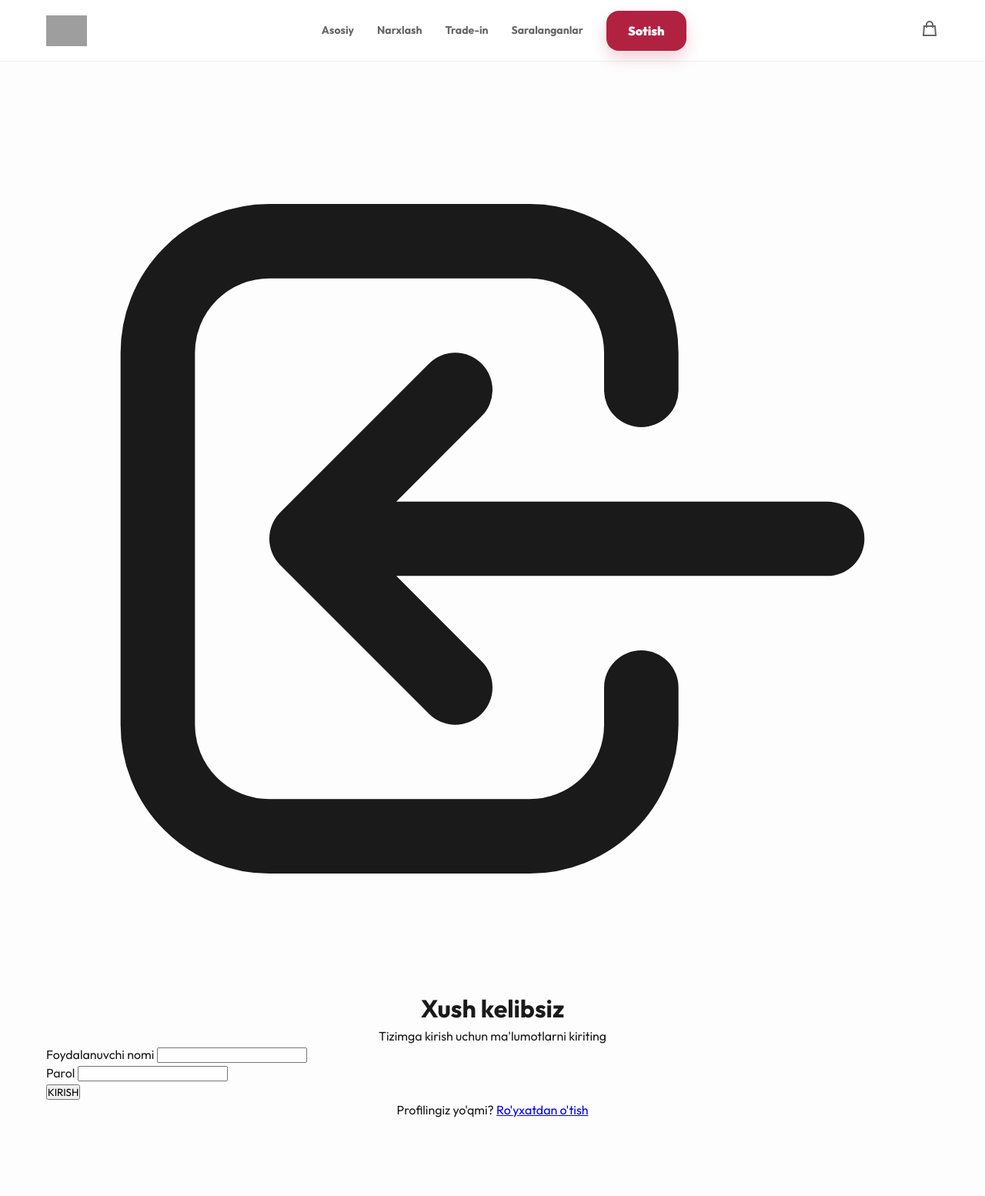
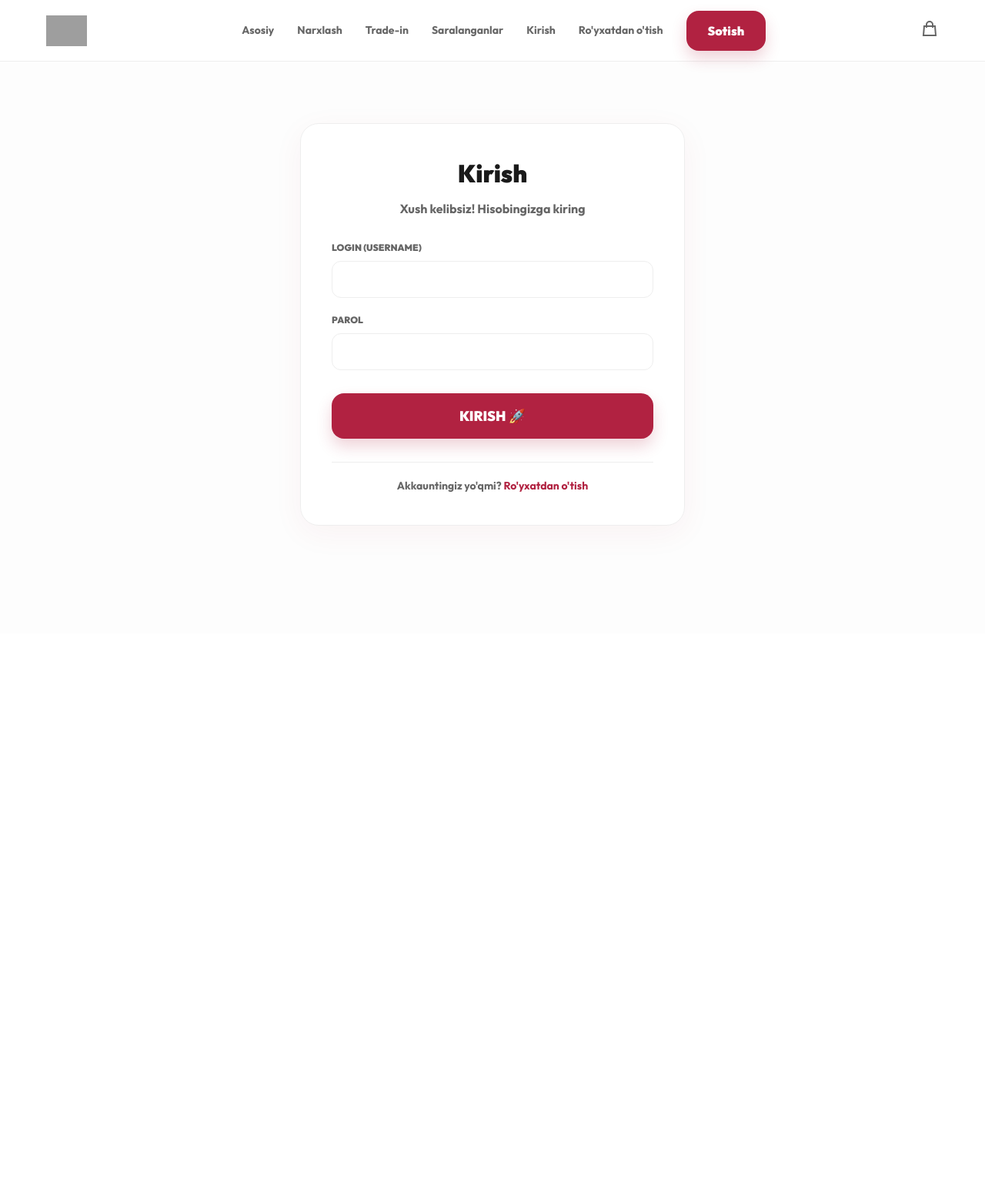
Before and after one commit to Ulugbek12-developer/markab1, a Django app: page /login/ in a window 1280 px wide. Shown: the whole page at 77% size. After the commit the page ends 683 px from the top, so only its background shows below. Run offline with Django 5.2, Linux system fonts and the light colour scheme; grey boxes are pictures that could not be loaded.

Commit message:
feat: add login and registration links and templates

```diff
--- a/templates/base.html
+++ b/templates/base.html
@@ -33,14 +33,17 @@
                 <a href="{% url 'phones:price' %}" class="nav-link">Narxlash</a>
                 <a href="{% url 'phones:trade_in' %}" class="nav-link">Trade-in</a>
                 <a href="{% url 'phones:favorites' %}" class="nav-link">Saralanganlar</a>
-                {% if user.is_staff %}
-                    <a href="{% url 'phones:admin_dashboard' %}" class="nav-link">🔐 Admin</a>
-                {% endif %}
                 {% if user.is_authenticated %}
+                    {% if user.is_staff %}
+                        <a href="{% url 'phones:admin_dashboard' %}" class="nav-link">🔐 Admin</a>
+                    {% endif %}
                     <form action="{% url 'users:logout' %}" method="POST" style="display:inline;">
                         {% csrf_token %}
                         <button type="submit" class="nav-link" style="background:none; border:none; color:#FF4D4D; cursor:pointer; font-weight:700;">Chiqish</button>
                     </form>
+                {% else %}
+                    <a href="{% url 'users:login' %}" class="nav-link">Kirish</a>
+                    <a href="{% url 'users:register' %}" class="nav-link">Ro'yxatdan o'tish</a>
                 {% endif %}
                 <a href="{% url 'phones:sell' %}" class="btn-primary">Sotish</a>
             </nav>
--- a/templates/registration/login.html
+++ b/templates/registration/login.html
@@ -1,49 +1,35 @@
 {% extends 'base.html' %}
-
-{% block title %}Kirish | Markab{% endblock %}
+{% load static %}
 
 {% block content %}
-<div class="max-w-md mx-auto py-16 px-4">
-    <div class="bg-white rounded-[2.5rem] p-10 md:p-12 card-shadow border border-red-50">
-        <div class="text-center mb-10">
-            <div class="w-20 h-20 bg-red-50 text-primary rounded-3xl flex items-center justify-center mx-auto mb-6 shadow-xl shadow-red-100/50">
-                <svg class="w-10 h-10" fill="none" stroke="currentColor" viewBox="0 0 24 24"><path stroke-linecap="round" stroke-linejoin="round" stroke-width="2" d="M11 16l-4-4m0 0l4-4m-4 4h14m-5 4v1a3 3 0 01-3 3H6a3 3 0 01-3-3V7a3 3 0 013-3h7a3 3 0 013 3v1"></path></svg>
-            </div>
-            <h1 class="text-3xl font-black text-slate-900 mb-2 tracking-tight">Xush kelibsiz</h1>
-            <p class="text-slate-400 font-bold text-xs uppercase tracking-widest">Tizimga kirish uchun ma'lumotlarni kiriting</p>
-        </div>
+<div class="animate" style="max-width: 500px; margin: 40px auto;">
+    <div class="premium-card" style="padding: 40px;">
+        <h1 style="font-size:32px; font-weight:900; margin-bottom:10px; text-align:center;">Kirish</h1>
+        <p style="color:var(--text-muted); font-weight:700; margin-bottom:30px; text-align:center;">Xush kelibsiz! Hisobingizga kiring</p>
 
-        <form method="POST" class="space-y-8">
+        <form method="POST" style="display:flex; flex-direction:column; gap:20px;">
             {% csrf_token %}
 
-            <div class="space-y-2">
-                <label class="block text-[10px] font-black text-slate-400 uppercase tracking-widest ml-1">Foydalanuvchi nomi</label>
+            <div>
+                <label style="display:block; font-size:12px; font-weight:900; margin-bottom:8px; color:var(--text-muted); text-transform:uppercase;">Login (Username)</label>
                 <input type="text" name="username" required
-                       class="w-full bg-slate-50 border-2 border-transparent rounded-2xl px-6 py-5 font-black text-slate-900 focus:bg-white focus:border-primary focus:ring-4 focus:ring-red-100/50 outline-none transition-all shadow-inner">
+                       style="width:100%; padding:15px; border-radius:12px; border:1px solid var(--border); font-weight:700;">
             </div>
 
-            <div class="space-y-2">
-                <label class="block text-[10px] font-black text-slate-400 uppercase tracking-widest ml-1">Parol</label>
+            <div>
+                <label style="display:block; font-size:12px; font-weight:900; margin-bottom:8px; color:var(--text-muted); text-transform:uppercase;">Parol</label>
                 <input type="password" name="password" required
-                       class="w-full bg-slate-50 border-2 border-transparent rounded-2xl px-6 py-5 font-black text-slate-900 focus:bg-white focus:border-primary focus:ring-4 focus:ring-red-100/50 outline-none transition-all shadow-inner">
+                       style="width:100%; padding:15px; border-radius:12px; border:1px solid var(--border); font-weight:700;">
             </div>
 
-            {% if form.errors %}
-                <div class="bg-red-50 text-primary text-[10px] font-black p-4 rounded-xl text-center uppercase tracking-widest border border-red-100">
-                    Username yoki parol xato!
-                </div>
-            {% endif %}
+            <button type="submit" class="btn-primary" style="padding:18px; font-size:18px; margin-top:10px;">KIRISH 🚀</button>
+        </form>
 
-            <button type="submit" class="w-full bg-primary text-white font-black py-6 rounded-2xl text-lg shadow-2xl shadow-red-200 transition-all hover:bg-accent active:scale-95">
-                KIRISH
-            </button>
-
-            <div class="text-center pt-4">
-                <p class="text-slate-400 font-bold text-xs uppercase tracking-widest">
-                    Profilingiz yo'qmi? <a href="/register" class="text-primary hover:underline">Ro'yxatdan o'tish</a>
-                </p>
-            </div>
-        </form>
+        <div style="margin-top:30px; text-align:center; padding-top:20px; border-top:1px solid var(--border);">
+            <p style="font-size:14px; color:var(--text-muted); font-weight:700;">
+                Akkauntingiz yo'qmi? <a href="{% url 'users:register' %}" style="color:var(--primary); text-decoration:none;">Ro'yxatdan o'tish</a>
+            </p>
+        </div>
     </div>
 </div>
 {% endblock %}
```
Also changed, not shown: templates/registration/register.html (+18 -48 lines).
